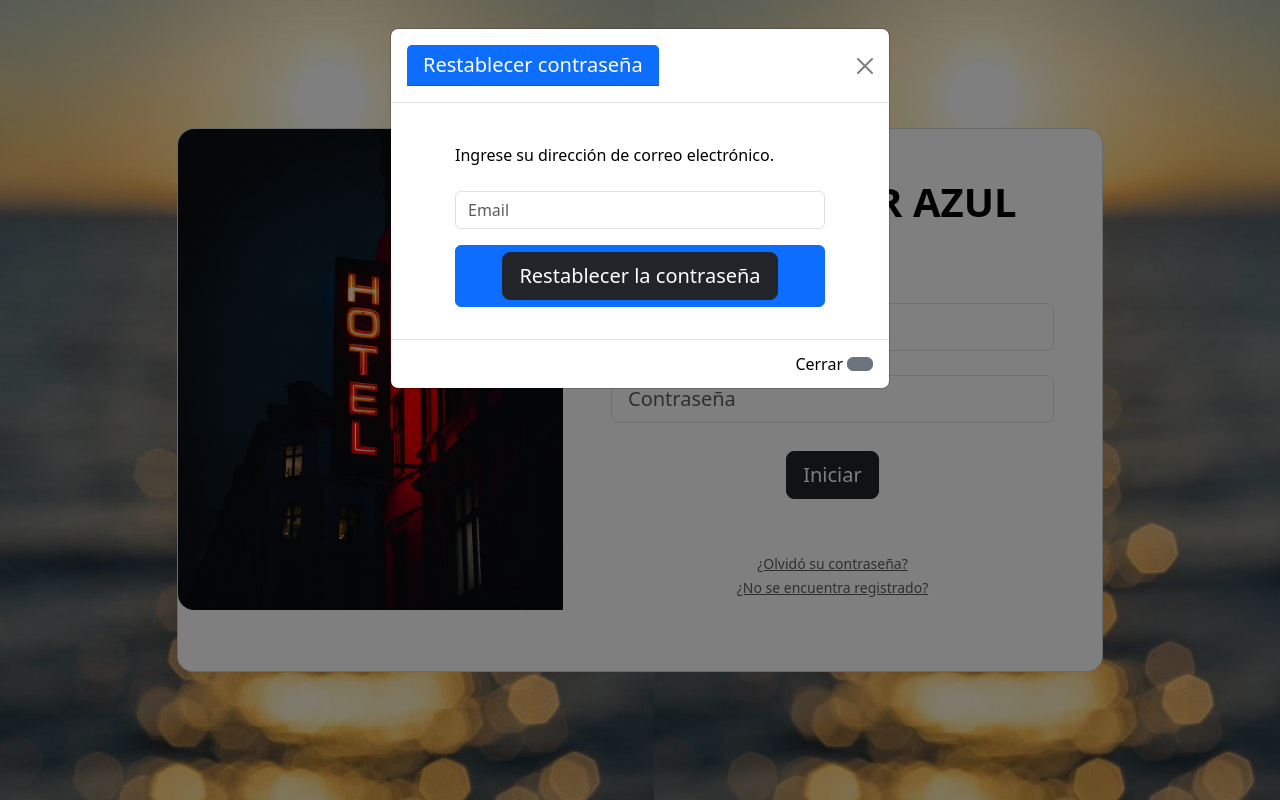
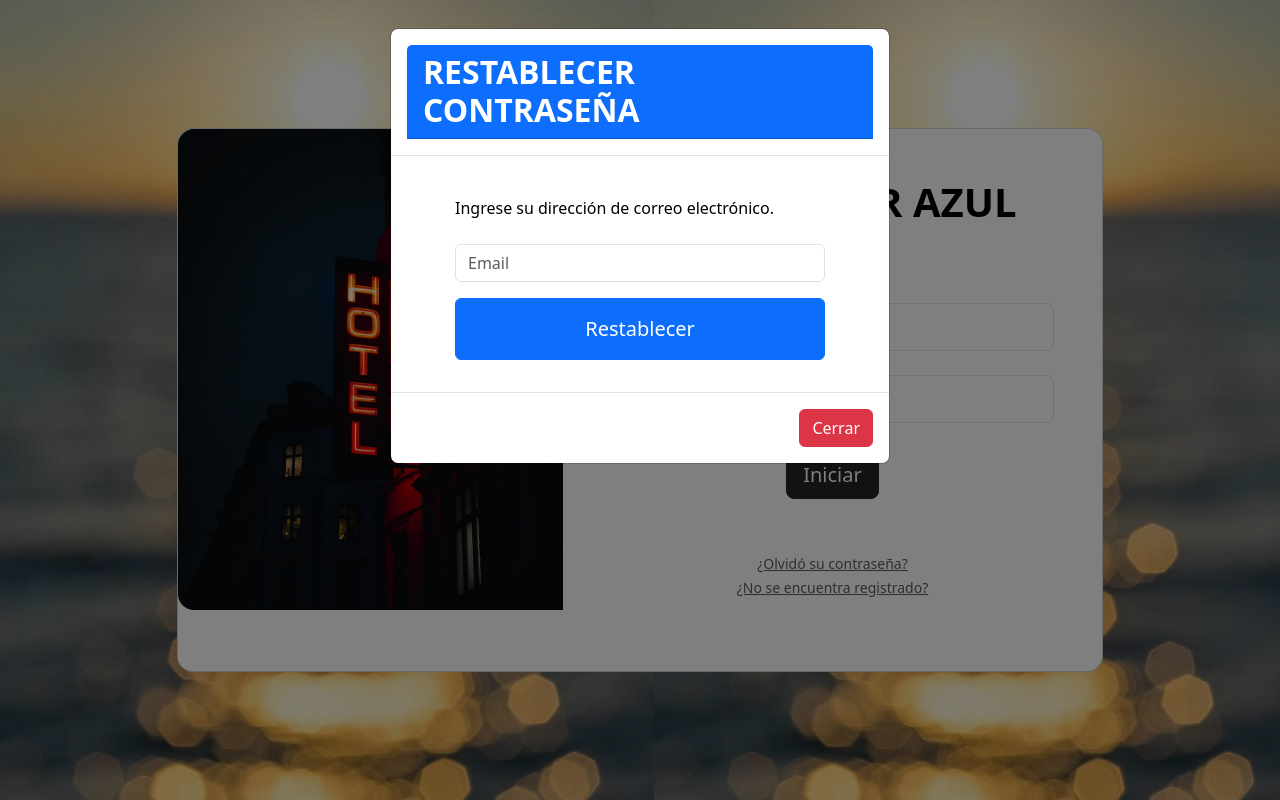
Before and after one commit to Yese-08/Hotel, a PHP site: page /proyecto/html/Login.php in a window 1280 px wide, after a click on "¿Olvidó su contraseña?". Run offline with PHP 8.4, Linux system fonts and the light colour scheme.

Commit message:
Agregando + alert y arreglando estilo del modal del login

```diff
--- a/html/Login.php
+++ b/html/Login.php
@@ -12,16 +12,21 @@
 </head>
 <body>
 <?php
-/*session_start();
-if(isset($_SESSION['fallo_login'])){
-  echo $_SESSION['fallo_login'];
-}*/
 if(isset($_REQUEST['emaiIncorrecto'])){?>
-    <div class="alert alert-warning alert-dismissible fade show " role="alert" style="color: red;position: absolute;
+  <div class="alert alert-warning alert-dismissible fade show " role="alert" style="color: red;position: absolute;
   top: 50%;
   left: 80%; transform: translate(10%, -50%);">
 
-  <strong>Credenciales incorrectas!</strong> verificar datos.
+  <strong>¡redenciales incorrectas!</strong> Verificar datos.
+  <button type="button" class="btn-close" data-bs-dismiss="alert" aria-label="Close"></button>
+</div>
+<?php }
+if(isset($_REQUEST['emailNoexiste'])){?>
+  <div class="alert alert-warning alert-dismissible fade show " role="alert" style="color: red;position: absolute;
+  top: 50%;
+  left: 80%; transform: translate(10%, -50%);">
+
+  <strong>¡El correco no existe!</strong> Verificar datos.
   <button type="button" class="btn-close" data-bs-dismiss="alert" aria-label="Close"></button>
 </div>
 <?php }
@@ -63,9 +68,9 @@ if(isset($_REQUEST['emaiIncorrecto'])){?>
                         <form action="../php/restablecerContra.php" method="get">
                           <div class="modal-header">
                             <h1 class="modal-title fs-5" id="Actualizar">
-                              <div class="card-header h5 text-white bg-primary">Restablecer contraseña</div>
+                              <div class="card-header h2 text-white bg-primary"><strong>RESTABLECER CONTRASEÑA</strong> </div>
                             </h1>
-                            <button type="button" class="btn-close" data-bs-dismiss="modal" aria-label="Close"></button>
+
                           </div>
                           <div class="modal-body">
                             <div class="card-body px-5">
@@ -77,13 +82,13 @@ if(isset($_REQUEST['emaiIncorrecto'])){?>
                               <div class="form-outline">
                                 <input type="email" id="Email" name="email" class="form-control my-3" placeholder="Email" required autocomplete="off"/>
                               </div>
-                              <a class="btn btn-primary w-100"><button class="btn btn-dark btn-lg btn-block" type="submit">Restablecer la contraseña</button></a>
+                              <a class="btn btn-primary w-100"><button class="btn btn-primary btn-lg btn-block" type="submit">Restablecer</button></a>
                             </div>
                           </div>
 
                         </form>
-                        <div class="modal-footer">Cerrar
-                          <button type="button" class="btn btn-secondary" data-bs-dismiss="modal"></button>
+                        <div class="modal-footer">
+                          <button type="button" class="btn btn-danger" data-bs-dismiss="modal">Cerrar</button>
                         </div>
                       </div>
                     </div>
--- a/php/restablecerContra.php
+++ b/php/restablecerContra.php
@@ -11,10 +11,7 @@
 
 	else{
 		if(isset($_REQUEST['email'])){ ?>
-         <div class="alert show showAlert" style="color:#f44336;">
-               <strong> Ops.! </strong>
-               El Correo no Existe, por favor Verifique.
-        </div>
+         <meta http-equiv="refresh" content="0;url=http://localhost/proyecto/html/Login.php?emailNoexiste=1">';
 	<?php }
 	}
 
```
